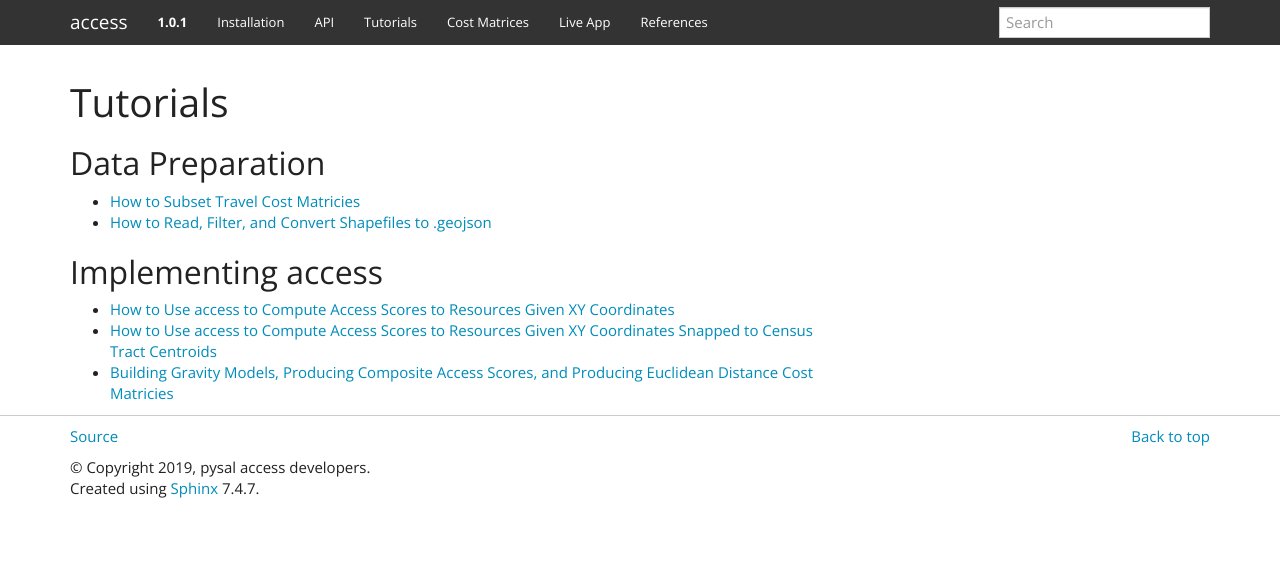
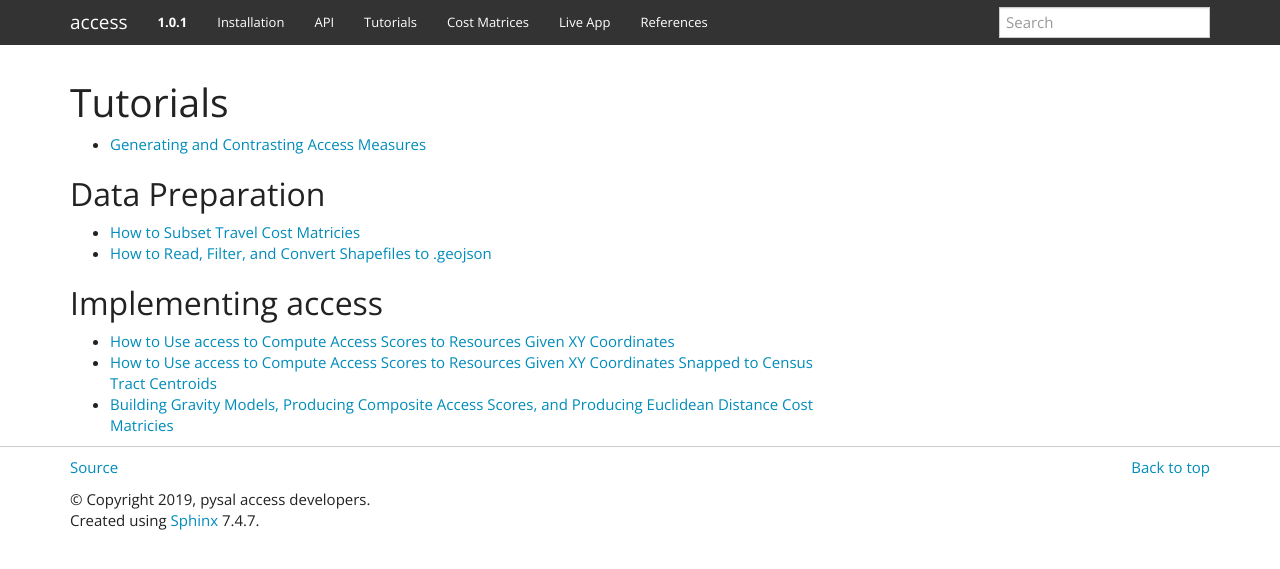
Before and after one commit to pysal/access, a Sphinx documentation site: the page built from docs/tutorials.rst, in a window 1280 px wide. Shown: the top 569 px of the page. Built offline with Sphinx 7.4.7, drawn with Linux system fonts in a browser that asks for light colours.

Commit message:
Update tutorials.rst

```diff
--- a/docs/tutorials.rst
+++ b/docs/tutorials.rst
@@ -3,6 +3,8 @@
 =========
 Tutorials
 =========
+
+- `Generating and Contrasting Access Measures <https://nbviewer.jupyter.org/github/JamesSaxon/access/blob/master/notebooks/Generating%20and%20Plotting%20a%20Variety%20of%20Access%20Scores.ipynb#Ready-to-roll...>`_
 
 Data Preparation
 ----------------
```
